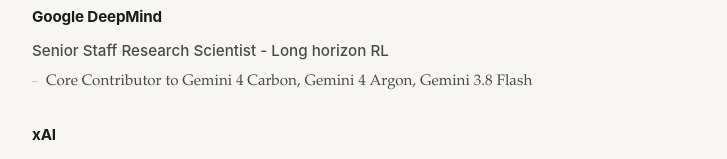
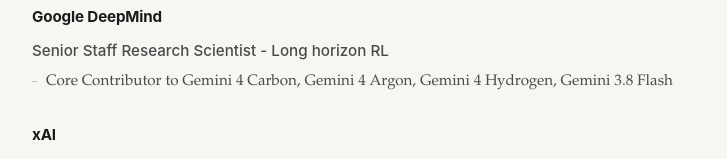
Before and after one commit to pttzty/pttzty.github.io, a plain HTML site: page index.html in a window 1280 px wide. Shown: the part 574-733 px from the top of the page, without its empty margins (276-1003 px from the left). Drawn offline with Linux system fonts and the light colour scheme.

Commit message:
Add Gemini 4 Hydrogen

```diff
--- a/index.html
+++ b/index.html
@@ -324,7 +324,7 @@
                 <ul>
                     <li>
                         <ul>
-                            <li>Core Contributor to Gemini 4 Carbon, Gemini 4 Argon, Gemini 3.8 Flash</li>
+                            <li>Core Contributor to Gemini 4 Carbon, Gemini 4 Argon, Gemini 4 Hydrogen, Gemini 3.8 Flash</li>
                         </ul>
                     </li>
                 </ul>
```
